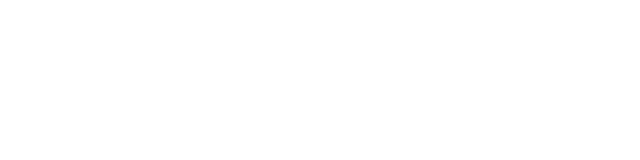
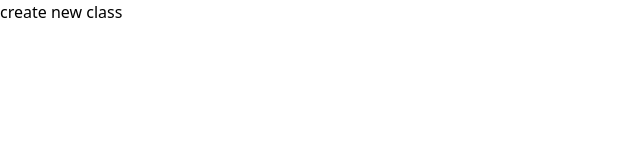
Before and after one commit to tanmaik/hw, a Next.js app in the folder web/: page / in a window 1280 px wide. Shown: the top 160 px of the page, without its empty margins (0-640 px from the left). Built offline with nearby package versions, Linux system fonts and the light colour scheme.

Commit message:
add auth

```diff
--- /dev/null
+++ b/web/app/api/auth/[...nextauth]/route.ts
@@ -0,0 +1,2 @@
+import { handlers } from "@/auth" // Referring to the auth.ts we just created
+export const { GET, POST } = handlers:
--- a/web/app/page.tsx
+++ b/web/app/page.tsx
@@ -1,3 +1,9 @@
 export default function Home() {
-  return <div></div>;
+
+
+  return (
+    <div>
+      <button>create new class</button>
+    </div>
+  );
 }
--- /dev/null
+++ b/web/auth.ts
@@ -0,0 +1,5 @@
+import NextAuth from "next-auth";
+
+export const { handlers, signIn, signOut, auth } = NextAuth({
+  providers: [],
+});
--- /dev/null
+++ b/web/middleware.ts
@@ -0,0 +1 @@
+export { auth as middleware } from "@/auth";
```
